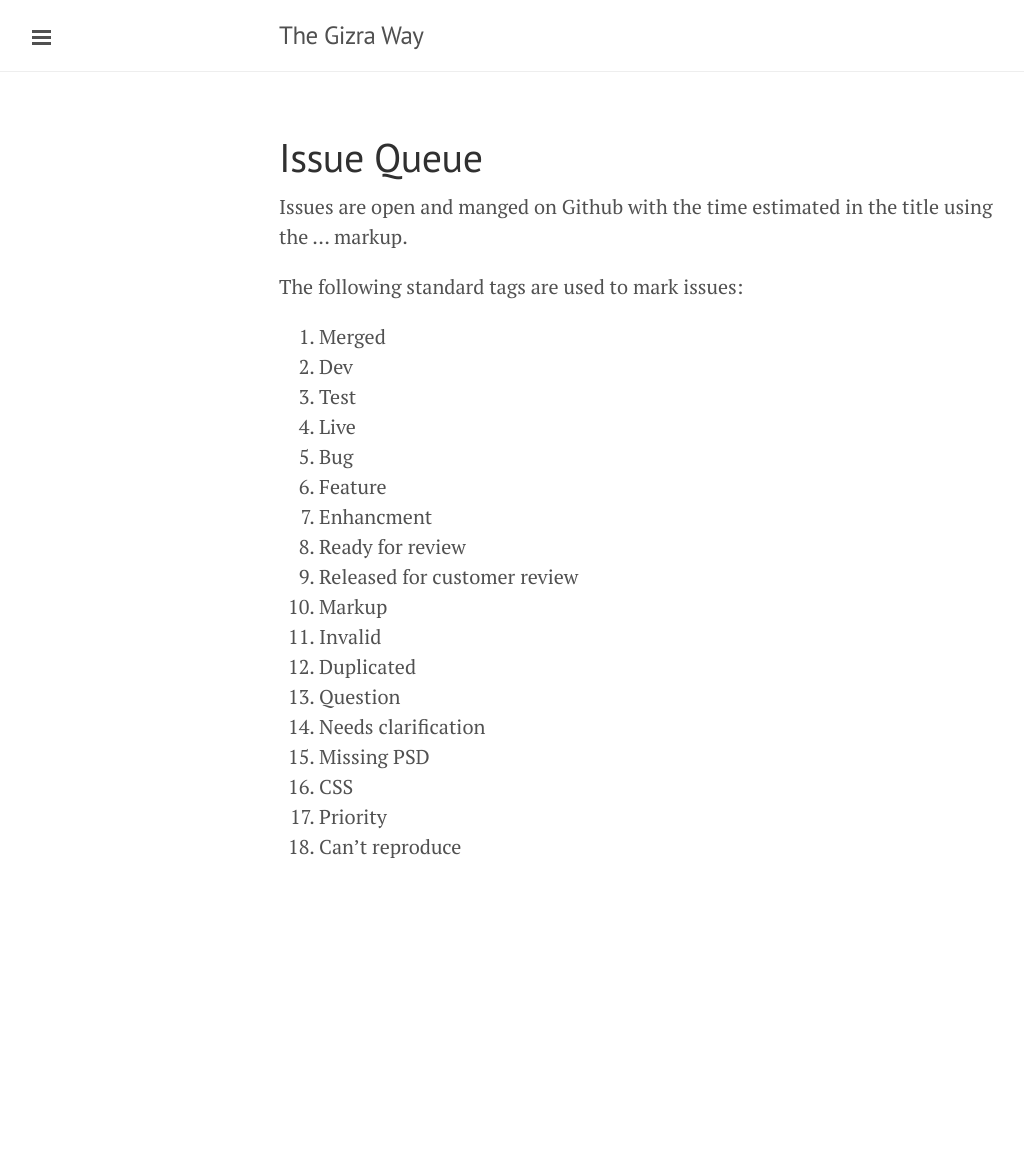
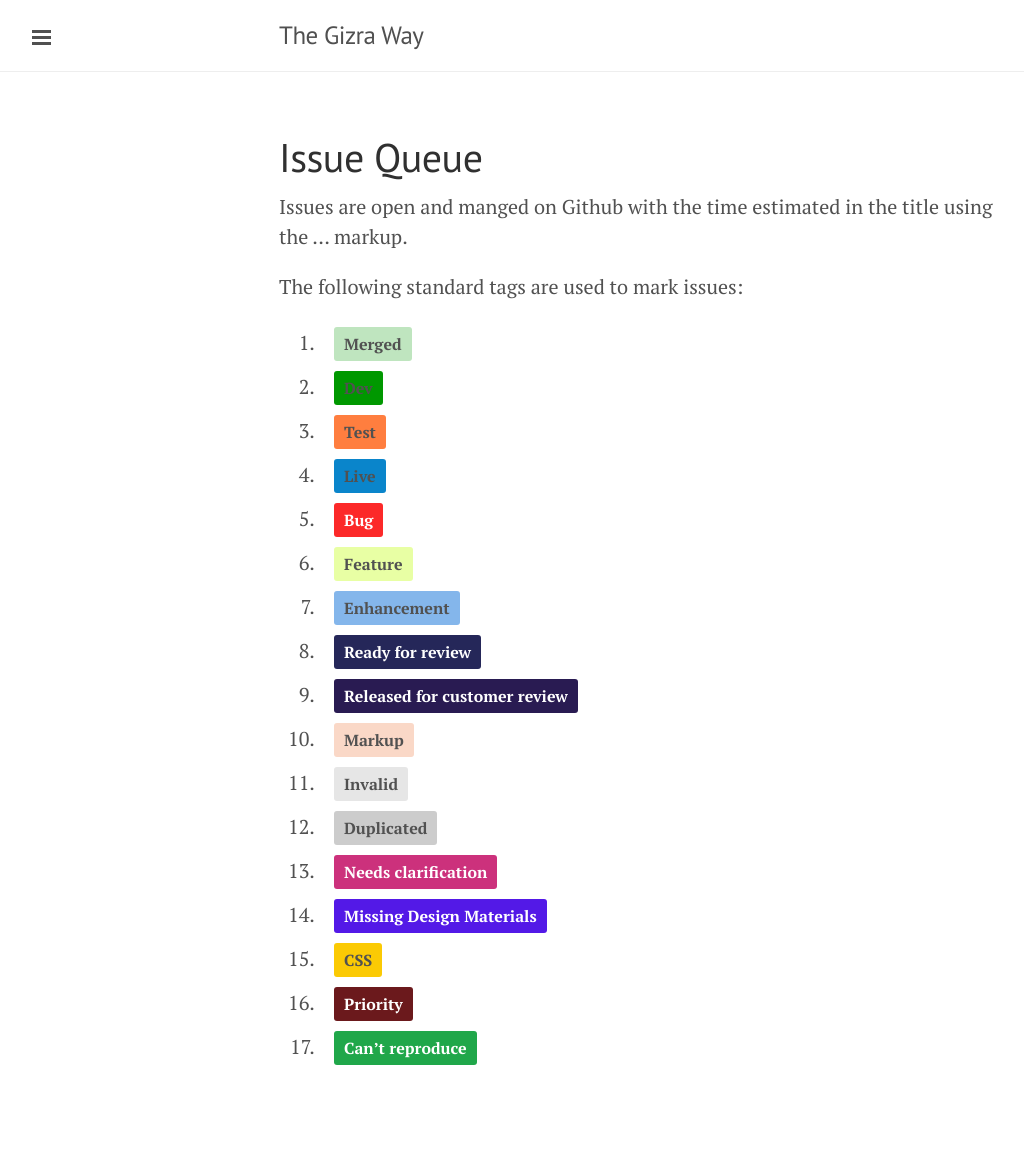
Before and after one commit to kazabooboo/TheGizraWay, a Jekyll site: the page built from src/issue-queue/index.md, in a window 1280 px wide. Shown: the whole page, without its empty margins (1-1025 px from the left). Built offline with Jekyll 4.4.1, drawn with Linux system fonts in a browser that asks for light colours; Markdown is read by kramdown in place of the engine named in the settings; before the commit the page ends 942 px from its top, so only the background shows below that.

Commit message:
Fixing labels page.

```diff
--- a/src/assets/scss/style.scss
+++ b/src/assets/scss/style.scss
@@ -5,3 +5,5 @@ The main SCSS file for everything, yep
 @import "poole";
 @import "syntax";
 @import "lanyon";
+
+@import "issue-queue";
--- a/src/assets/stylesheets/style.css
+++ b/src/assets/stylesheets/style.css
@@ -923,3 +923,70 @@ a.pagination-item:hover {
   background-color: #8f5536; }
 .theme-base-0f .container a, .theme-base-0f .sidebar-toggle, .theme-base-0f .related-posts li a:hover {
   color: #8f5536; }
+
+.label-tag {
+  display: inline-block;
+  height: 34px;
+  line-height: 34px;
+  padding: 0 10px;
+  margin: 5px 15px;
+  font-size: 16px;
+  font-weight: bold;
+  text-align: center;
+  border-radius: 3px;
+  -webkit-transition: all 0.2s linear;
+          transition: all 0.2s linear; }
+
+.label-tag-merged {
+  background-color: #bfe5bf; }
+
+.label-tag-dev {
+  background-color: #009800; }
+
+.label-tag-test {
+  background-color: #FF7E3F; }
+
+.label-tag-live {
+  background-color: #0A85CB; }
+
+.label-tag-bug {
+  background-color: #fc2929; }
+
+.label-tag-feature {
+  background-color: #E8FFA4; }
+
+.label-tag-enhancement {
+  background-color: #84b6eb; }
+
+.label-tag-ready-for-review {
+  background-color: #252759; }
+
+.label-tag-released-for-customer-review {
+  background-color: #291B52; }
+
+.label-tag-markup {
+  background-color: #fad8c7; }
+
+.label-tag-invalid {
+  background-color: #e6e6e6; }
+
+.label-tag-duplicated {
+  background-color: #cccccc; }
+
+.label-tag-needs-clarification {
+  background-color: #cc317c; }
+
+.label-tag-missing-design-materials {
+  background-color: #5319e7; }
+
+.label-tag-css {
+  background-color: #fbca04; }
+
+.label-tag-priority {
+  background-color: #6B191C; }
+
+.label-tag-cant-reproduce {
+  background-color: #20A74A; }
+
+.dark-background {
+  color: white; }
--- a/src/issue-queue/index.md
+++ b/src/issue-queue/index.md
@@ -7,21 +7,20 @@ Issues are open and manged on Github with the time estimated in the title using
 
 The following standard tags are used to mark issues:
 
-1. Merged
-1. Dev
-1. Test
-1. Live
-1. Bug
-1. Feature
-1. Enhancment
-1. Ready for review
-1. Released for customer review
-1. Markup
-1. Invalid
-1. Duplicated
-1. Question
-1. Needs clarification
-1. Missing PSD
-1. CSS
-1. Priority
-1. Can't reproduce
+1. <span class="label-tag label-tag-merged">Merged</span>
+1. <span class="label-tag label-tag-dev">Dev</span>
+1. <span class="label-tag label-tag-test">Test</span>
+1. <span class="label-tag label-tag-live">Live</span>
+1. <span class="label-tag label-tag-bug dark-background">Bug</span>
+1. <span class="label-tag label-tag-feature">Feature</span>
+1. <span class="label-tag label-tag-enhancement">Enhancement</span>
+1. <span class="label-tag label-tag-ready-for-review dark-background">Ready for review</span>
+1. <span class="label-tag label-tag-released-for-customer-review dark-background">Released for customer review</span>
+1. <span class="label-tag label-tag-markup">Markup</span>
+1. <span class="label-tag label-tag-invalid">Invalid</span>
+1. <span class="label-tag label-tag-duplicated">Duplicated</span>
+1. <span class="label-tag label-tag-needs-clarification dark-background">Needs clarification</span>
+1. <span class="label-tag label-tag-missing-design-materials dark-background">Missing Design Materials</span>
+1. <span class="label-tag label-tag-css">CSS</span>
+1. <span class="label-tag label-tag-priority dark-background">Priority</span>
+1. <span class="label-tag label-tag-cant-reproduce dark-background">Can't reproduce</span>
```
Also changed, not shown: src/assets/scss/issue-queue.scss (added, +34 -0 lines).
